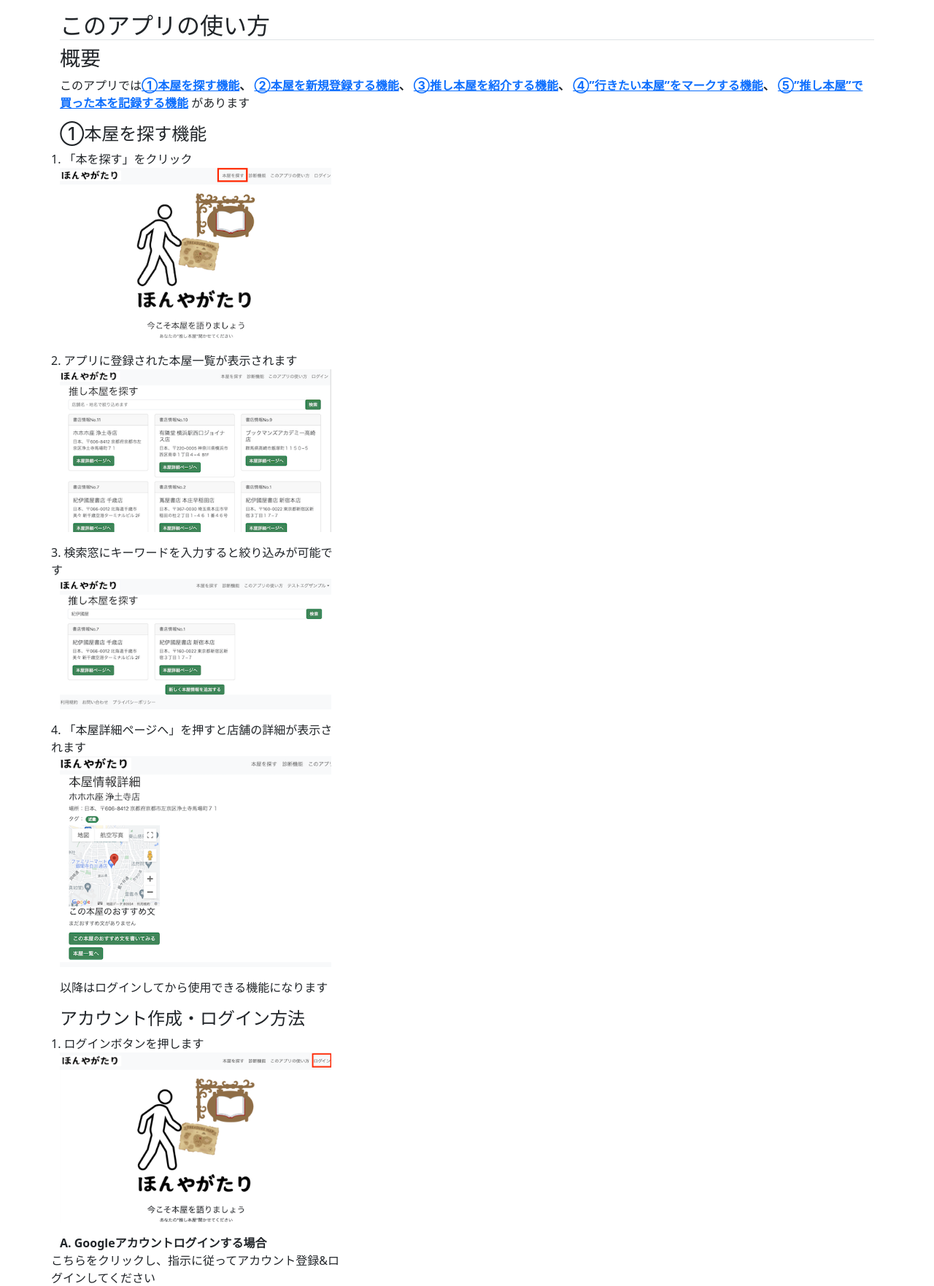
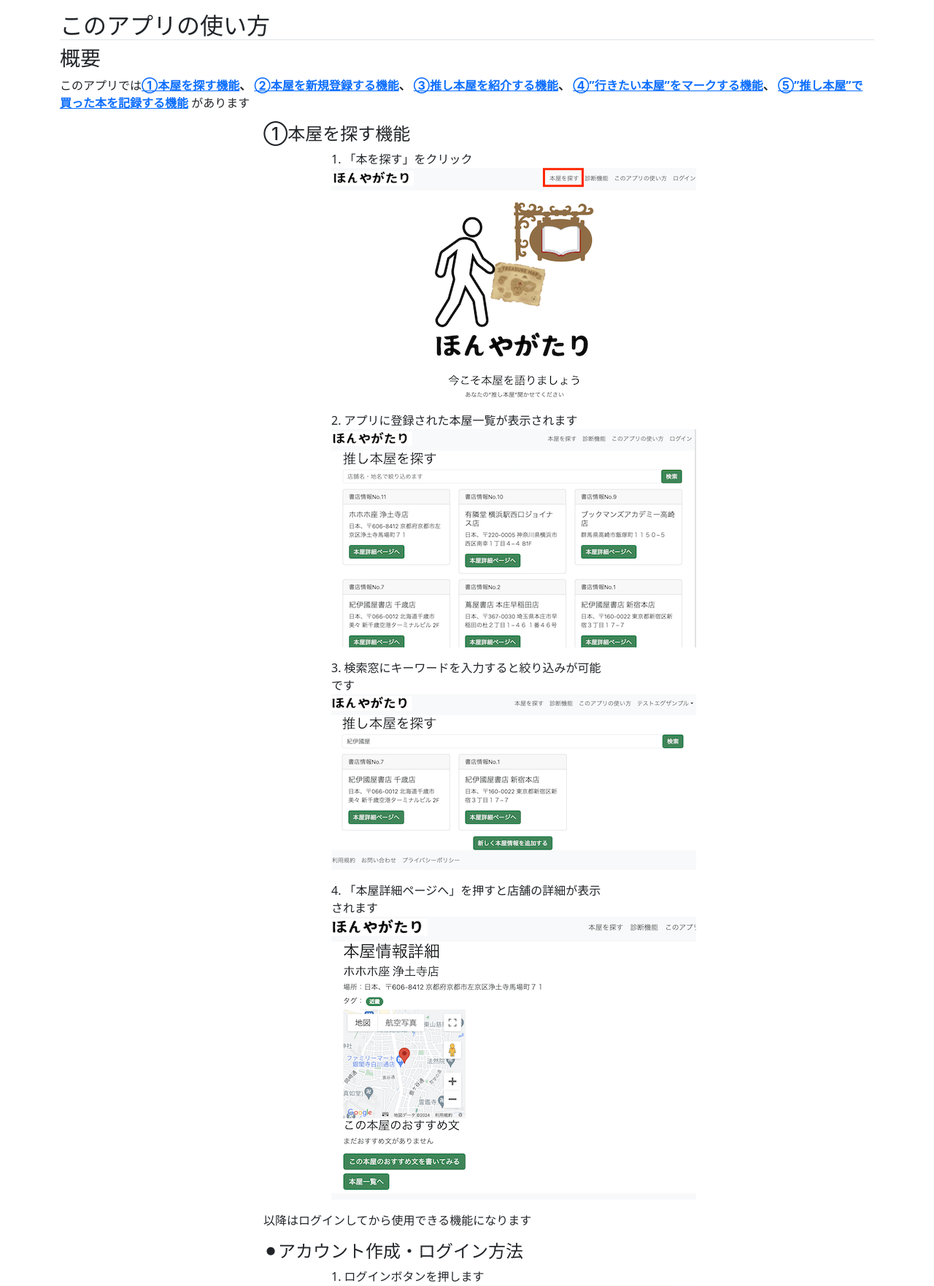
Before and after one commit to KentoBF5587/bookstore_visitor, a Rails app: page /how_to_use in a window 1280 px wide. Shown: the part 65-1827 px from the top of the page at 73% size. Run offline with Rails 7, Linux system fonts and the light colour scheme; style sheets or scripts are compiled from the project's sources; parts of the project's set-up code (start-up, migrations or seed data) failed here and were passed over; some libraries are stand-ins or nearby versions.

Commit message:
使い方ページなどの修正も加えました

```diff
--- a/app/views/pages/how_to_use.html.erb
+++ b/app/views/pages/how_to_use.html.erb
@@ -1,7 +1,6 @@
 <%= content_for(:title, t('.title')) %>
 <div class="container">
   <h2 class="border-bottom"><%= t('.title') %></h2>
-
 
   <h3>概要</h3>
   <p>このアプリでは<strong><%= link_to "①本屋を探す機能", how_to_use_path(anchor: 'search_bookstore') %>、
@@ -9,22 +8,20 @@
   <%= link_to "③推し本屋を紹介する機能", how_to_use_path(anchor: 'review_bookstore') %>、
   <%= link_to "④”行きたい本屋”をマークする機能", how_to_use_path(anchor: 'wanna_go_bookstore') %>、
   <%= link_to "⑤”推し本屋”で買った本を記録する機能", how_to_use_path(anchor: 'purchase_history') %>
-
   </strong>があります</p>
 
-  <h4 id="search_bookstore">①本屋を探す機能</h4>
-  <div class="col-sm-12 col-lg-4">
-    <div class="row">
+  <h4 id="search_bookstore" class="offset-3">①本屋を探す機能</h4>
+  <div class="col-sm-12 col-lg-4 offset-4">
     1. 「本を探す」をクリック<%= image_tag "explaination_01.png", class: "mb-3" %>
     2. アプリに登録された本屋一覧が表示されます<%= image_tag "explaination_02.png", class: "mb-3" %>
     3. 検索窓にキーワードを入力すると絞り込みが可能です<%= image_tag "explaination_03.png", class: "mb-3" %>
     4. 「本屋詳細ページへ」を押すと店舗の詳細が表示されます<%= image_tag "explaination_04.png", class: "mb-3" %>
   </div>
 
-  <p>以降はログインしてから使用できる機能になります</p>
+  <p class="offset-3">以降はログインしてから使用できる機能になります</p>
 
-  <h4>アカウント作成・ログイン方法</h4>
-    <div class="row">
+  <h4 class="offset-3">⚫︎アカウント作成・ログイン方法</h4>
+  <div class="col-sm-12 col-lg-4 offset-4">
     1. ログインボタンを押します<%= image_tag "explaination_05.png", class: "mb-3" %>
     <strong>A. Googleアカウントログインする場合</strong>こちらをクリックし、指示に従ってアカウント登録&ログインしてください<%= image_tag "explaination_18.png", class: "mb-3" %>
     <strong>B. メールアドレスでアカウント作成する場合</strong>1. こちらをクリック<%= image_tag "explaination_19.png", class: "mb-3" %>
@@ -33,42 +30,41 @@
   </div>
 
 
-  <h4 id="new_bookstore">②本屋を新規登録する機能</h4>
-    <div class="row">
+  <h4 id="new_bookstore" class="offset-3">②本屋を新規登録する機能</h4>
+  <div class="col-sm-12 col-lg-4 offset-4">
     1. 「本屋を探す」ボタンを押した後、「新しく本屋情報を追加する」を押します<%= image_tag "explaination_08.png", class: "mb-3" %>
     2. 必要な情報を入力してください<%= image_tag "explaination_09.png", class: "mb-3" %>
     3. 本屋一覧の中にあなたの作成した本屋があれば成功です<%= image_tag "explaination_10.png", class: "mb-3" %>
   </div>
 
-  <h4 id="review_bookstore">③推し本屋を紹介する機能</h4>
+  <h4 id="review_bookstore" class="offset-3">③推し本屋を紹介する機能</h4>
 
-  <p>このアプリではみなさんからの”推し本屋”情報を募集しています。”自己紹介カード”の”好きな〇〇の欄”のように自由に書いてください！</p>
-  <div class="row">
+  <p class="offset-3">このアプリではみなさんからの”推し本屋”情報を募集しています。”自己紹介カード”の”好きな〇〇の欄”のように自由に書いてください！</p>
+  <div class="col-sm-12 col-lg-4 offset-4">
   1. 書きたい本屋の詳細画面から「この本屋のおすすめ文を書いてみる」をクリック<%= image_tag "explaination_11.png", class: "mb-3" %>
   2. 好きなようにあなたの”推し本屋”について語ってください<%= image_tag "explaination_12.png", class: "mb-3" %>
   3. ”推し本屋”の文章は「このおすすめ文を読む」から確認できます<%= image_tag "explaination_13.png", class: "mb-3" %>
   4. 他のユーザーのおすすめ文を読むのも楽しいです<%= image_tag "explaination_14.png", class: "mb-3" %>
-</div>
+  </div>
 
-<h4 id="wanna_go_bookstore">④”行きたい本屋”をマークする機能</h4>
+<h4 id="wanna_go_bookstore" class="offset-3">④”行きたい本屋”をマークする機能</h4>
 
-  <p>このアプリで気になる本屋を見つけた際は、忘れないようマークをつけることが出来ます</p>
-  <div class="row">
+  <p class="offset-3">このアプリで気になる本屋を見つけた際は、忘れないようマークをつけることが出来ます</p>
+  <div class="col-sm-12 col-lg-4 offset-4">
   1. 対象の本屋の詳細画面にある”しおり”のマークをクリック<%= image_tag "explaination_15.png", class: "mb-3" %>
   2. クリックすると”しおり”が青く塗りつぶされたらマーク成功です。ヘッダー画面の自分のアカウント名をクリックし、「行きたい本屋」をクリック<%= image_tag "explaination_16.png", class: "mb-3" %>
   3. 自分がマークした本屋の一覧をここで確認できます<%= image_tag "explaination_17.png", class: "mb-3" %>
+  </div>
 
-</div>
+<h4 id="purchase_history" class="offset-3">⑤”推し本屋”で買った本を記録する</h4>
 
-<h4 id="purchase_history">⑤”推し本屋”で買った本を記録する</h4>
-
-  <p>推し本屋で買った本を記録しましょう</p>
-  <div class="row">
+  <p class="offset-3">推し本屋で買った本を記録しましょう</p>
+  <div class="col-sm-12 col-lg-4 offset-4">
   1. まずは<%= link_to "おすすめ文を書いてみましょう。", how_to_use_path(anchor: 'review_bookstore') %>これであなたの"推し本屋"が出来ました。おすすめ文リストに一覧が表示されます。<%= image_tag "explaination_20.png", class: "mb-3" %>
   2. ユーザーページの「おすすめ文リスト」の右側の「推し活リスト」には、買った本を記録出来ます。<%= image_tag "explaination_21.png", class: "mb-3" %>
   3. 本屋の名前にはあなたがおすすめ文を書いた本屋が選択出来ます。<%= image_tag "explaination_22.png", class: "mb-3" %>
   4. 書いてみましょう。<%= image_tag "explaination_23.png", class: "mb-3" %>
   5.作成されると以下のように表示されます。<%= image_tag "explaination_24.png", class: "mb-3" %>
-</div>
+  </div>
 
 </div>
--- a/app/views/shared/_footer.html.erb
+++ b/app/views/shared/_footer.html.erb
@@ -20,8 +20,9 @@
     </li>
   </ul>
   </div>
-</nav>
-<div class="copyright">
+  <div class="copyright">
     <p>©️2024. ほんやがたり</p>
   </div>
+</nav>
+
 </footer>
```
Also changed, not shown: app/assets/images/explaination_05.png, app/assets/images/explaination_06.png, app/assets/images/explaination_07.png, app/assets/images/explaination_08.png, app/assets/images/explaination_09.png, app/assets/images/explaination_10.png, app/assets/images/explaination_11.png, app/assets/images/explaination_12.png, app/assets/images/explaination_13.png, app/assets/images/explaination_14.png, app/assets/images/explaination_15.png, app/assets/images/explaination_16.png, app/assets/images/explaination_17.png, app/assets/images/explaination_20.png, 4 more files.
